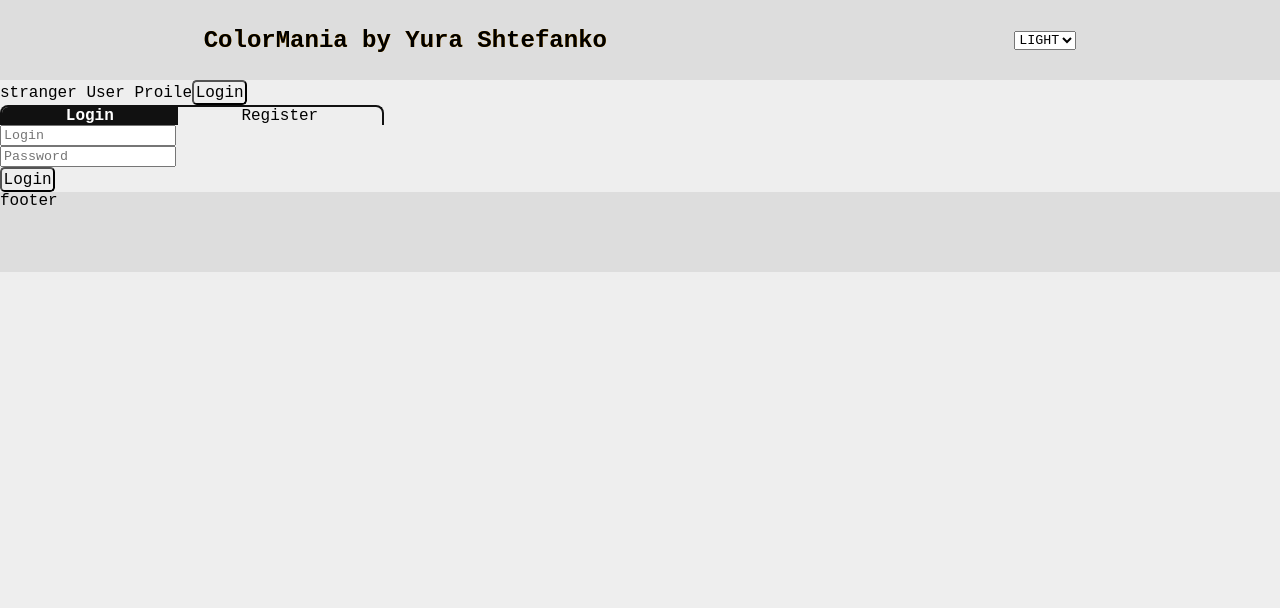
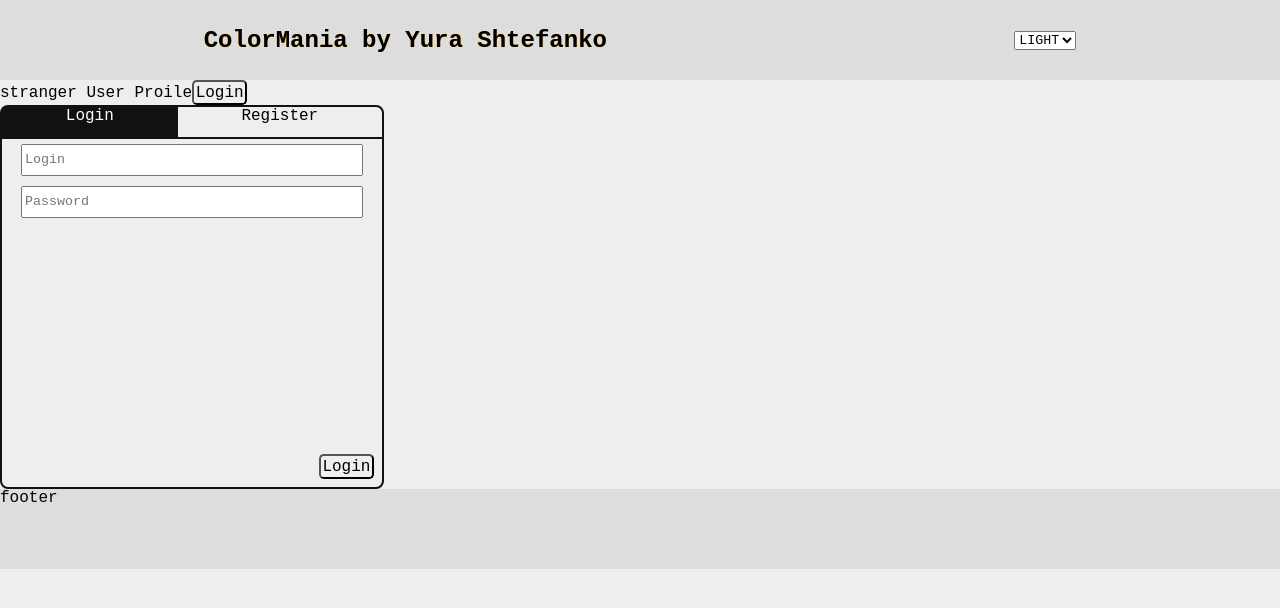
Before and after one commit to Viper-JSX/Colormania-React, a React (Create React App) app: page /user/authorization/login in a window 1280 px wide. Shown: the top 608 px of the page. Built offline with nearby package versions, Linux system fonts and the light colour scheme.

Commit message:
Fixed Login/Register switching style inconsistence, added margin between AuthorizationForm inputs, attached buttons to the right bottom corner of AuthorizationForm

```diff
--- a/src/components/Authorization_form/Login.tsx
+++ b/src/components/Authorization_form/Login.tsx
@@ -16,11 +16,11 @@ function Login({ handleLogin } : LoginProps):JSX.Element{
     return(
         <div className="login">
             <form>
-                <input type="text" value={login} placeholder="Login" onChange={handleLoginChange} />
+                <input className="loginInput" type="text" value={login} placeholder="Login" onChange={handleLoginChange} />
                 <br />
-                <input type="password" value={password} placeholder="Password" onChange={handlePasswordChange} />
+                <input className="passwordInput" type="password" value={password} placeholder="Password" onChange={handlePasswordChange} />
                 <br />
-                <button type="submit" onClick={(event: React.MouseEvent):void => {handleLogin({ event, login, password })}}>Login</button>
+                <button className="loginButton" type="submit" onClick={(event: React.MouseEvent):void => {handleLogin({ event, login, password })}}>Login</button>
             </form>
         </div>
     );
--- a/src/components/Authorization_form/Register.tsx
+++ b/src/components/Authorization_form/Register.tsx
@@ -20,13 +20,13 @@ function Register({ handleRegister } : RegisterProps):JSX.Element{
 
     return(
         <div className="register">
-            <input type="text" value={nickname} placeholder="Nickname" onChange={handleNicknameChange} />
+            <input className="nicknameInput" type="text" value={nickname} placeholder="Nickname" onChange={handleNicknameChange} />
             <br />
-            <input type="text" value={login} placeholder="Login" onChange={handleLoginChange} />
+            <input className="loginInput" type="text" value={login} placeholder="Login" onChange={handleLoginChange} />
             <br />
             <input type="password" value={password} placeholder="Password" onChange={handlePasswordChange} />
             <br />
-            <button onClick={(event) => handleRegister({ event, nickname, login, password })}>Register</button>
+            <button className="registerButton" onClick={(event) => handleRegister({ event, nickname, login, password })}>Register</button>
         </div>
     );
 }
--- a/src/css/App.css
+++ b/src/css/App.css
@@ -339,31 +339,36 @@ header .appTitle:hover{
 .authorizationForm{
     width: 30vw;
     min-width: 300px;
+    border: var(--standardDarkBorder);
+    border-radius: 0.5rem;
+    aspect-ratio: 1/1;
+    position: relative;
+    text-align: center;
 }
 
 .authorizationNavigation{
     width: 100%;
-    border: var(--standardDarkBorder);
-    border-bottom: none;
-    border-top-left-radius: 0.5rem;
-    border-top-right-radius: 0.5rem;
-    overflow: hidden;
+    height: 2rem;
 }
 
 .authorizationNavigation > ul{
-    width: 100%;
     height: 100%;
     margin: 0;
     padding: 0;
-    list-style: none;
     display: flex;
+    border-bottom: var(--standardDarkBorder);
 }
 
 .authorizationNavigation > ul > li{
-    height: 100%;
     text-align: center;
-    display: inline-block;
+    display: block;
     flex-grow: 1;
+}
+
+.authorizationNavigation > ul > li .navigationLink.active{
+    color: var(--lightColor);
+    background-color: var(--darkBackground);
+    border-bottom: none;
 }
 
 .authorizationNavigation > ul > li .navigationLink{
@@ -373,18 +378,25 @@ header .appTitle:hover{
     display: inline-block;
 }
 
+.authorizationNavigation > ul > li .navigationLink:not(.active){
+    color: var(--darkColor);
+}
+
 .authorizationNavigation > ul > li .navigationLink:not(.active):hover{
+    background-color: var(--transparentDarkColor);
     background-color: var(--transparentDarkColor);
 }
 
-.authorizationNavigation > ul > li .active{
-    color: var(--lightColor);
-    background-color: var(--darkBackground);
-    font-weight: 700;
+.authorizationForm input{
+    width: 90%;
+    height: 2rem;
+    margin: 0.3rem;
 }
 
-.authorizationNavigation > ul > li .navigationLink:not(.active){
-    color: var(--darkColor);
+.authorizationForm .loginButton, .authorizationForm .registerButton{
+    bottom: 0.5rem;
+    right: 0.5rem;
+    position: absolute;
 }
 
 /*---Message---*/
```
